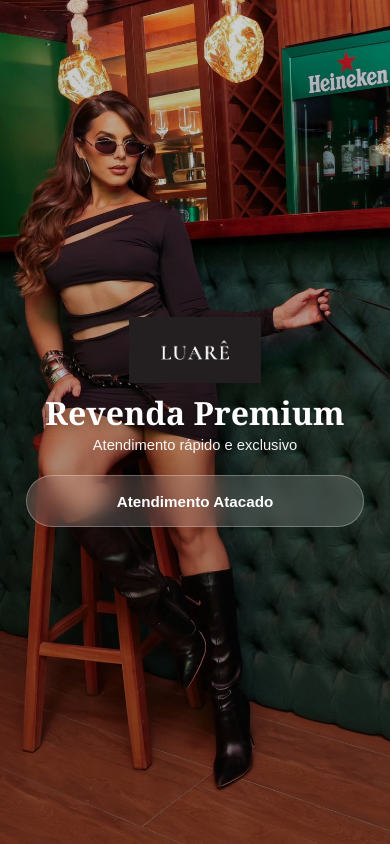
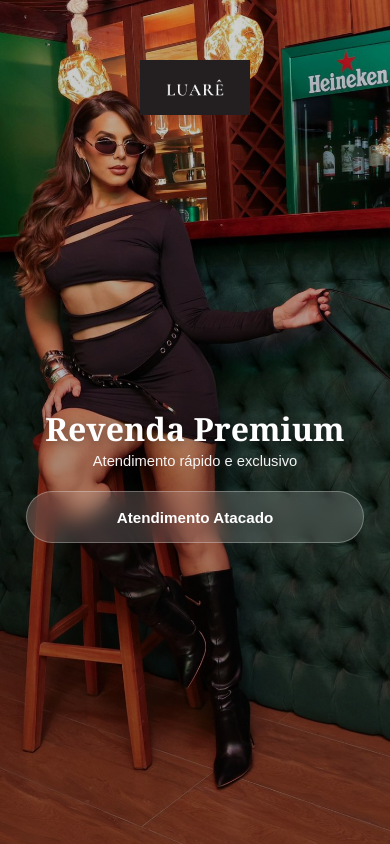
Before and after one commit to edusabi/luare, a React (Vite) app: page / in a window 390 px wide. Built offline with nearby package versions, Linux system fonts and the light colour scheme.

Commit message:
new files

```diff
--- a/src/App.jsx
+++ b/src/App.jsx
@@ -11,9 +11,7 @@ export default function App() {
       <div className={styles.overlay}></div>
 
       <main className={styles.content}>
-        <div className={styles.logo}>
-          <img src="./logo.jpeg" alt="Logo" />
-        </div>
+          <img className={styles.logo} src="./logo.jpeg" alt="Logo" />
 
         <h1 className={styles.title}>Revenda Premium</h1>
         <p className={styles.subtitle}>Atendimento rápido e exclusivo</p>
--- a/src/App.module.css
+++ b/src/App.module.css
@@ -49,18 +49,20 @@ body {
   width: 100%;
   max-width: 390px;
   text-align: center;
-  padding: 24px 18px;
+
+  padding: 150px 18px 24px;
 }
 
+/* IMAGEM NO TOPO CENTRALIZADA */
 .logo {
+  position: fixed;
+  top: 0;
+  left: 50%;
+  transform: translateX(-50%);
   width: clamp(130px, 34vw, 190px);
-  margin: 0 auto 18px;
-}
-
-.logo img {
-  width: 100%;
+  height: auto;
   display: block;
-  object-fit: contain;
+  z-index: 999;
 }
 
 .title {
@@ -121,6 +123,11 @@ body {
 
   .content {
     max-width: 360px;
+    padding-top: 140px;
+  }
+
+  .logo {
+    top: 0;
   }
 }
 
@@ -132,11 +139,12 @@ body {
   }
 
   .content {
-    padding: 18px 10px;
+    padding: 130px 10px 18px;
   }
 
   .logo {
-    margin-bottom: 14px;
+    top: 60px;
+    width: clamp(110px, 42vw, 100px);
   }
 
   .subtitle {
@@ -162,4 +170,8 @@ body {
   .button {
     font-size: 0.9rem;
   }
+
+  .logo {
+    top: 18px;
+  }
 }
```
